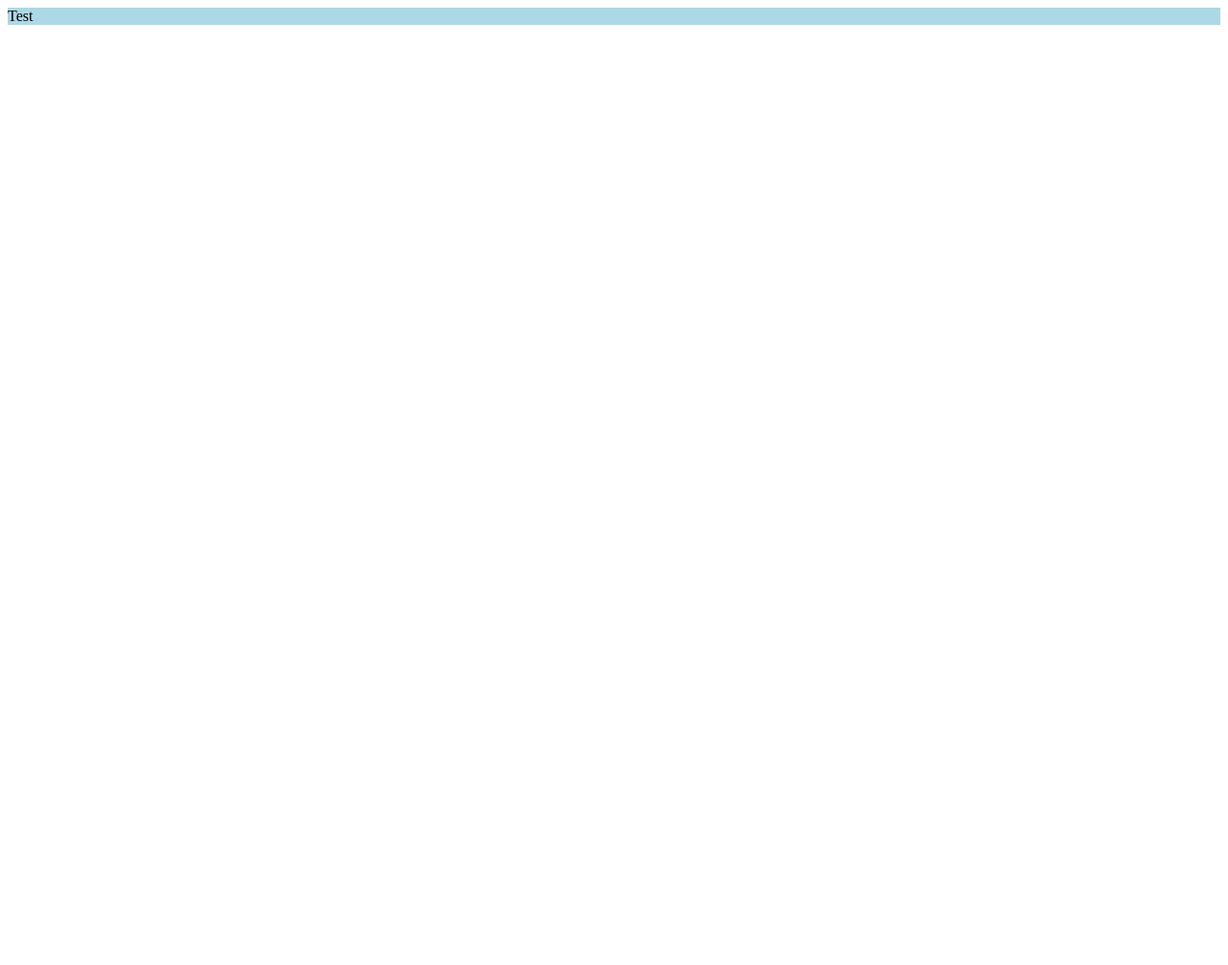
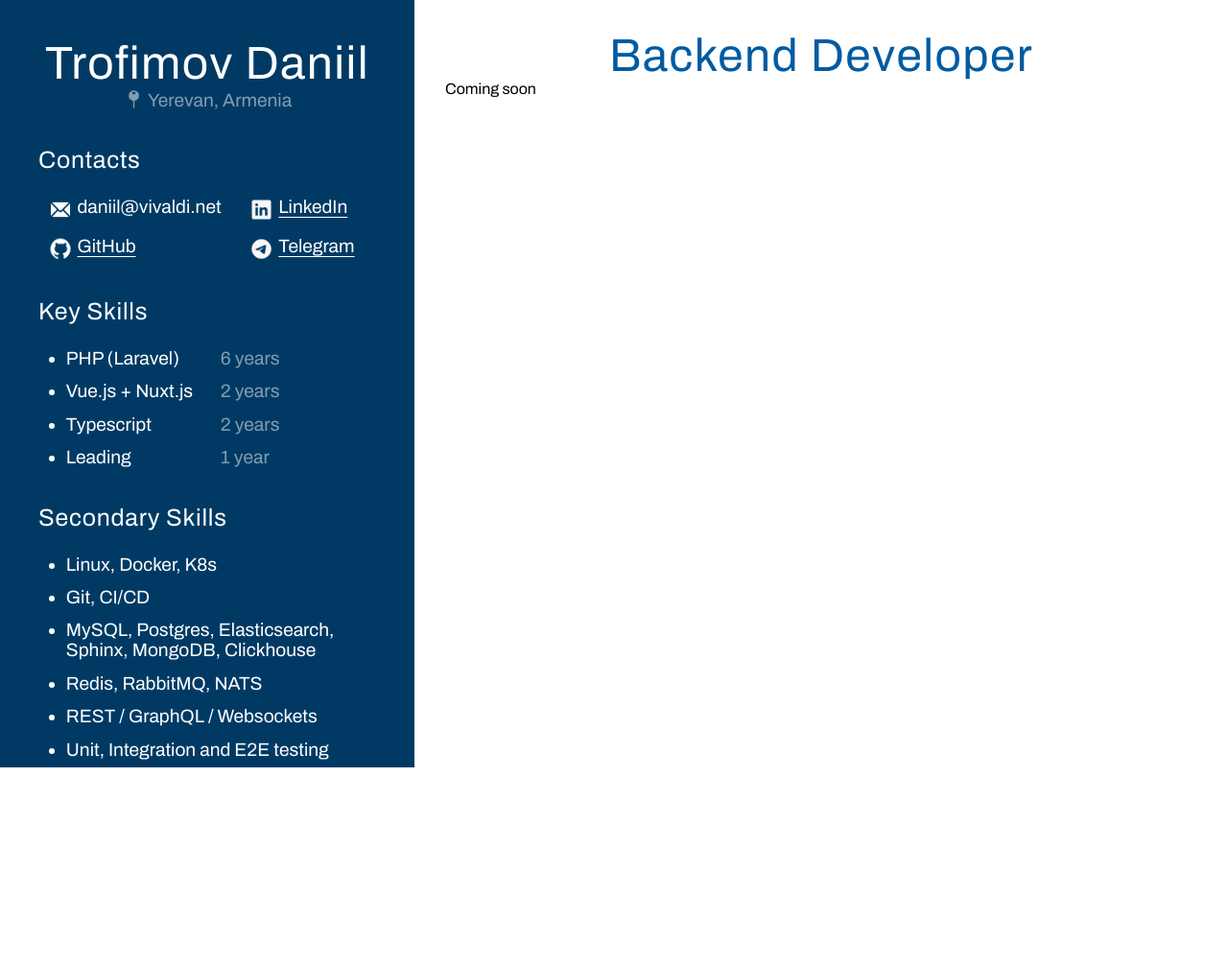
Before and after one commit to trckster/cv, a website built with Vite: page index.html in a window 1280 px wide. Shown: the whole page at 96% size. Before the commit the page ends 800 px from the top, so only its background shows below. Built offline with nearby package versions, Linux system fonts and the light colour scheme.

Commit message:
Make up left CV side

```diff
--- a/index.html
+++ b/index.html
@@ -1,13 +1,100 @@
 <!doctype html>
 <html lang="en">
-  <head>
-    <meta charset="UTF-8" />
-    <meta name="viewport" content="width=device-width, initial-scale=1.0" />
+<head>
+    <meta charset="UTF-8"/>
+    <meta name="viewport" content="width=device-width, initial-scale=1.0"/>
     <title>CV</title>
-  </head>
-  <body>
-    <div class="left">Test</div>
-    <div class="right"></div>
     <script type="module" src="main.js"></script>
-  </body>
+    <link rel="preconnect" href="https://fonts.googleapis.com">
+    <link rel="preconnect" href="https://fonts.gstatic.com" crossorigin>
+    <link href="https://fonts.googleapis.com/css2?family=Archivo&display=swap" rel="stylesheet">
+</head>
+<body>
+<div class="left">
+    <header>Trofimov Daniil</header>
+    <div class="location shady">
+        <img src="/map-pin.png" alt="Map pin"/>
+        Yerevan, Armenia
+    </div>
+
+    <div class="section">
+        <div class="section-header">Contacts</div>
+        <div class="parallel-list">
+            <ul class="list-no-dot">
+                <li>
+                    <img src="/mail.png" alt="Email" class="icon"/>
+                    <!-- TODO Add copy on click -->
+                    daniil@vivaldi.net
+                </li>
+                <li>
+                    <img src="/github.png" alt="GitHub" class="icon"/>
+                    <a href="https://github.com/trckster" target="_blank">GitHub</a>
+                </li>
+            </ul>
+            <ul class="list-no-dot">
+                <li>
+                    <img src="/linkedin.png" alt="GitHub" class="icon"/>
+                    <a href="https://linkedin.com/in/trckster" target="_blank">LinkedIn</a>
+                </li>
+                <li>
+                    <img src="/telegram.png" alt="GitHub" class="icon"/>
+                    <a href="https://trckster.t.me" target="_blank">Telegram</a>
+                </li>
+            </ul>
+        </div>
+    </div>
+
+    <div class="section">
+        <div class="section-header">Key Skills</div>
+        <div class="parallel-list">
+            <ul>
+                <li>PHP (Laravel)</li>
+                <li>Vue.js + Nuxt.js</li>
+                <li>Typescript</li>
+                <li>Leading</li>
+            </ul>
+            <ul class="shady list-no-dot">
+                <li>6 years</li>
+                <li>2 years</li>
+                <li>2 years</li>
+                <li>1 year</li>
+            </ul>
+        </div>
+    </div>
+
+    <div class="section">
+        <div class="section-header">Secondary Skills</div>
+        <ul>
+            <li>Linux, Docker, K8s</li>
+            <li>Git, CI/CD</li>
+            <li>MySQL, Postgres, Elasticsearch, Sphinx, MongoDB, Clickhouse</li>
+            <li>Redis, RabbitMQ, NATS</li>
+            <li>REST / GraphQL / Websockets</li>
+            <li>Unit, Integration and E2E testing</li>
+            <li>Prometheus, Influx, Grafana</li>
+        </ul>
+    </div>
+
+    <div class="section">
+        <div class="section-header">Languages</div>
+        <div class="parallel-list">
+            <ul>
+                <li>Russian</li>
+                <li>English</li>
+                <li>German</li>
+            </ul>
+            <ul class="shady list-no-dot">
+                <li>Native</li>
+                <li>Fluent</li>
+                <li>Basic</li>
+            </ul>
+        </div>
+    </div>
+</div>
+
+<div class="right">
+    <header>Backend Developer</header>
+    Coming soon
+</div>
+</body>
 </html>
--- a/style.css
+++ b/style.css
@@ -1,4 +1,116 @@
+body {
+    font-family: 'Archivo', sans-serif;
+    margin: 0;
+    display: flex;
+    height: 100vh;
+}
+
+* {
+    box-sizing: border-box;
+}
+
+ul {
+    margin: 0;
+    padding-left: 1.5em;
+
+    & li:not(:last-child) {
+        margin-bottom: 0.7em;
+    }
+}
+
+.right-floated {
+    padding-left: 2em;
+}
+
+.list-no-dot {
+    padding-left: 0.5em;
+
+    & li {
+        list-style-type: none;
+    }
+}
+
+.parallel-list {
+    display: flex;
+    gap: 1em;
+}
+
+a {
+    text-underline-offset: 4px;
+}
+
+a:link {
+    color: white;
+}
+
+a:visited {
+    color: white;
+}
+
 .left {
-  height: 100%;
-  background-color: lightblue;
+    width: 30%;
+    min-width: 27em;
+    color: white;
+    background-color: #003a64;
+    padding: 2.5em;
 }
+
+.right {
+    flex-grow: 4;
+    padding: 2em;
+
+    & header {
+        color: #005ba2;
+    }
+}
+
+.location {
+    font-size: 1.2em;
+    text-align: center;
+
+    & img {
+        vertical-align: bottom;
+        width: 1.2em;
+        height: 1.2em;
+    }
+}
+
+.icon {
+    vertical-align: top;
+    width: 1.4em;
+    height: 1.4em;
+}
+
+.shady {
+    opacity: 0.5;
+}
+
+.section {
+    font-size: 1.2em;
+    margin-top: 2em;
+}
+
+.section-header {
+    letter-spacing: 0.03em;
+    font-size: 1.3em;
+    font-weight: bold;
+    margin-bottom: 1em;
+}
+
+header {
+    letter-spacing: 0.03em;
+    text-align: center;
+    font-weight: bold;
+    font-size: 3em;
+}
+
+@media (max-width: 700px) {
+    body {
+        flex-direction: column;
+    }
+
+    .left {
+        width: 100%;
+        min-width: 300px;
+    }
+}
```
Also changed, not shown: public/github.png (added), public/linkedin.png (added), public/mail.png (added), public/map-pin.png (added), public/telegram.png (added).
